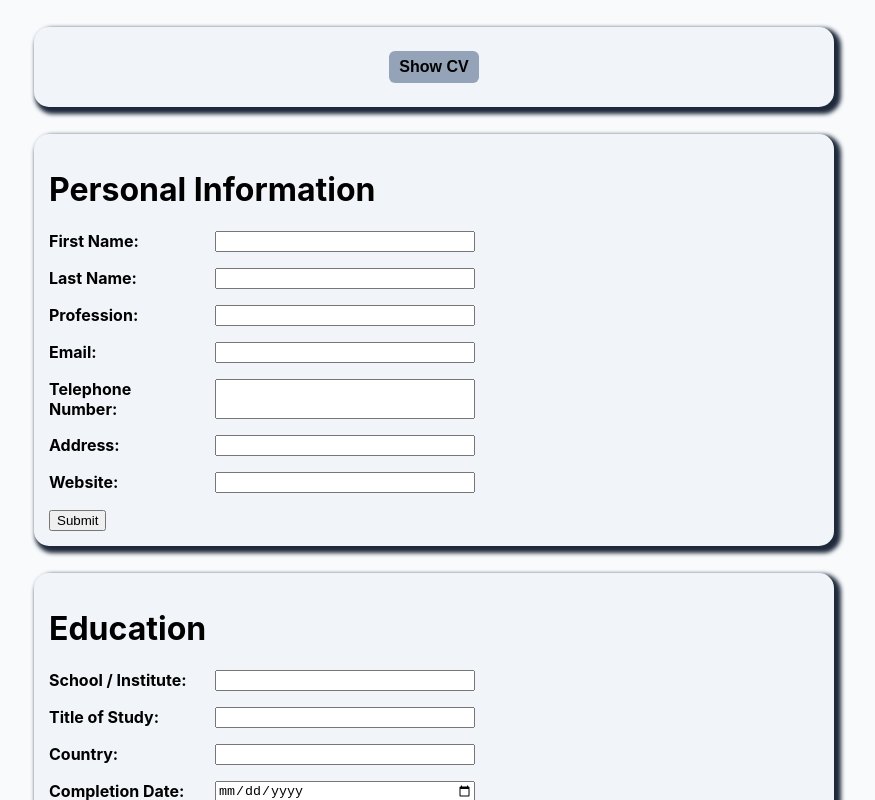
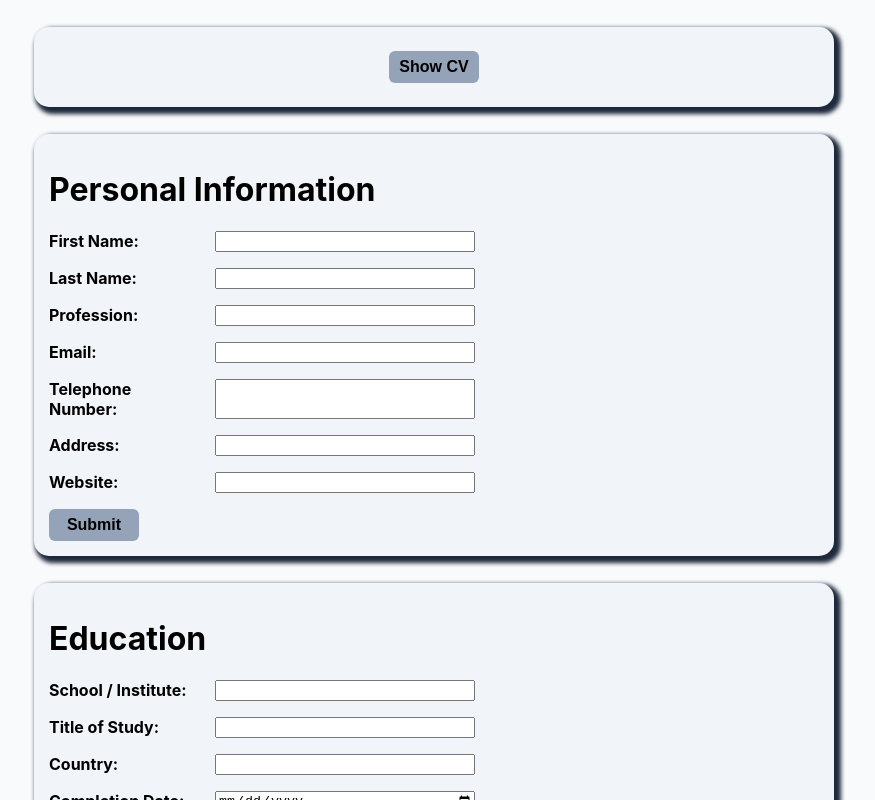
Before and after one commit to EmbryonicDev/cv-application, a React (Create React App) app: page / in a window 1280 px wide. Shown: the top 800 px of the page, without its empty margins (206-1081 px from the left). Built offline with nearby package versions, Linux system fonts and the light colour scheme; the HTML template or start-up script is replaced by a standard one.

Commit message:
Unify button styling

```diff
--- a/src/index.css
+++ b/src/index.css
@@ -37,7 +37,7 @@ code {
   background: #f1f5f9;
 }
 
-.headerBtn {
+button {
   height: 32px;
   width: 90px;
   font-size: 1rem;
@@ -47,11 +47,11 @@ code {
   font-weight: 600;
 }
 
-.headerBtn:hover {
+button:hover {
   cursor: pointer;
 }
 
-.headerBtn:active {
+button:active {
   box-shadow: inset 0 0 10px #000000
 }
 
```
